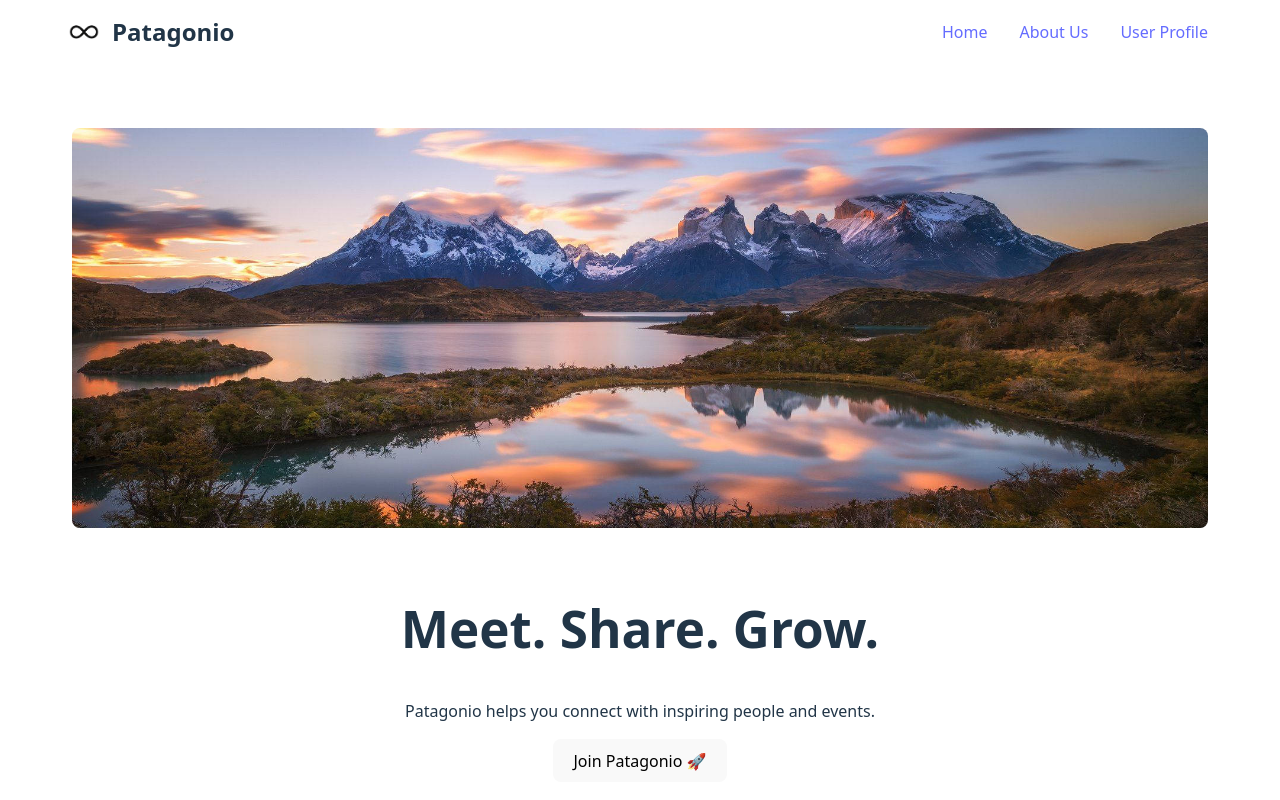
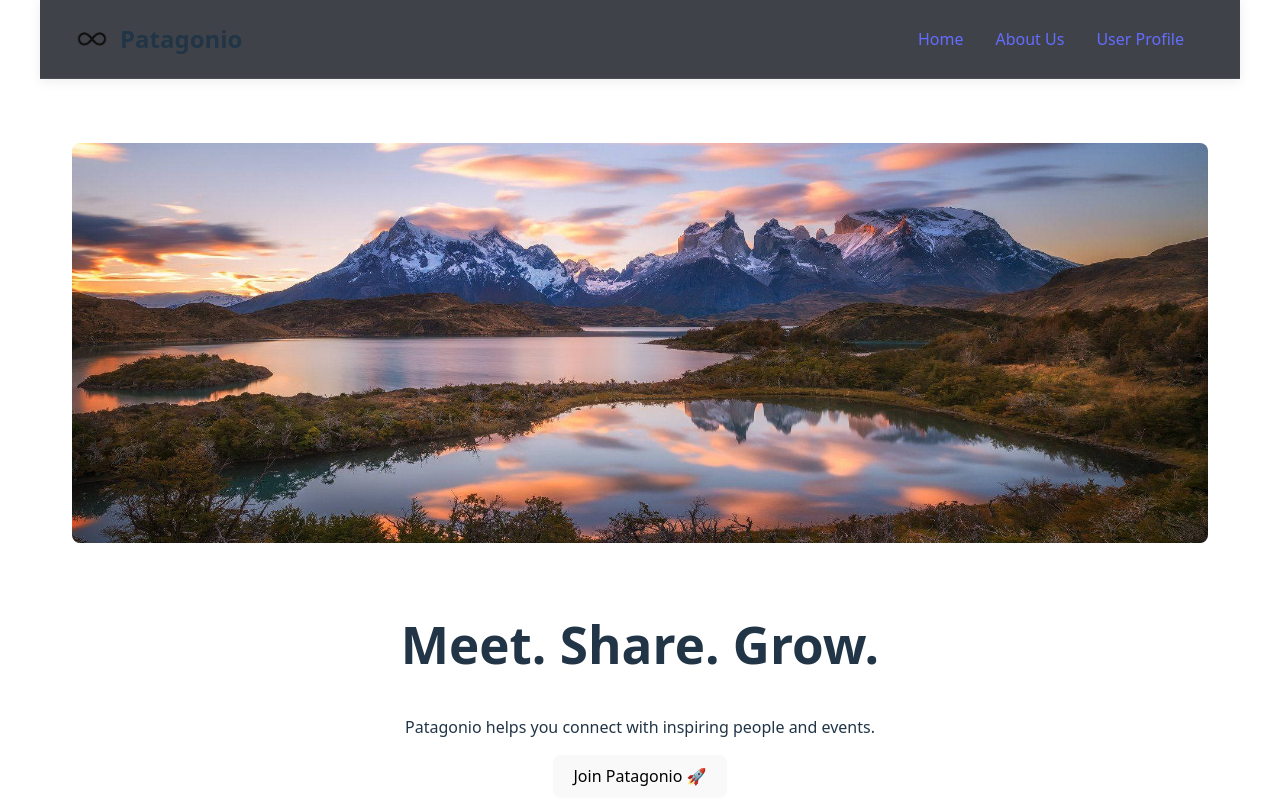
Before and after one commit to Martysunshine/react-new-project-lvl2, a React (Vite) app: page / in a window 1280 px wide. Shown: the top 800 px of the page. Built offline with nearby package versions, Linux system fonts and the light colour scheme.

Commit message:
Update index.css

```diff
--- a/src/index.css
+++ b/src/index.css
@@ -99,14 +99,20 @@ button:focus-visible {
 
 
 .navbar {
-  position: sticky;
-  top: 0;
-  z-index: 10;
   display: flex;
   justify-content: space-between;
   align-items: center;
-  padding: 0.75rem 1.5rem;
-  background-color: inherit;
+  padding: 1.2rem 3rem 1.2rem 2rem;
+  background: rgba(30, 35, 42, 0.85); /* dark, semi-transparent */
+  position: sticky;
+  top: 0;
+  z-index: 100;
+  backdrop-filter: blur(8px); /* adds a nice blur effect behind the bar */
+  -webkit-backdrop-filter: blur(8px);
+  box-shadow: 0 2px 12px rgba(0,0,0,0.08);
+  transition: background 0.22s, box-shadow 0.22s;
+  border-bottom: 1px solid rgba(255,255,255,0.07);
+
 }
 
 /* Flex wrapper for individual links */
```
